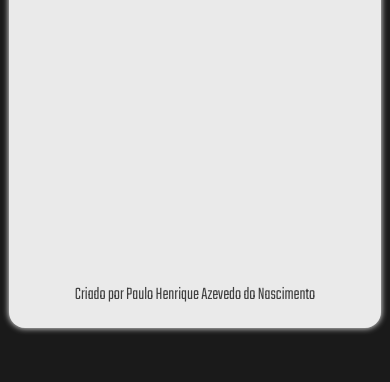
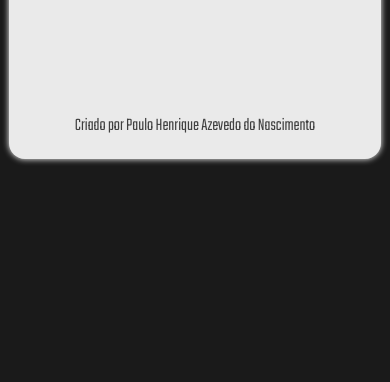
Before and after one commit to Paulo19961944/RelogioJS, a plain HTML site: page index.html in a window 390 px wide. Shown: the part 462-844 px from the top of the page. Drawn offline with Linux system fonts and the light colour scheme.

Commit message:
Relógio JS

```diff
--- a/css/style.css
+++ b/css/style.css
@@ -69,7 +69,7 @@ body {
 @media screen and (max-width: 452px) {
     #clock-container {
         width: 80%; /*Largura da Div*/
-        height: 80%; /*Altura da Div*/
+        height: 40%; /*Altura da Div*/
     }
 
     #time {
```
